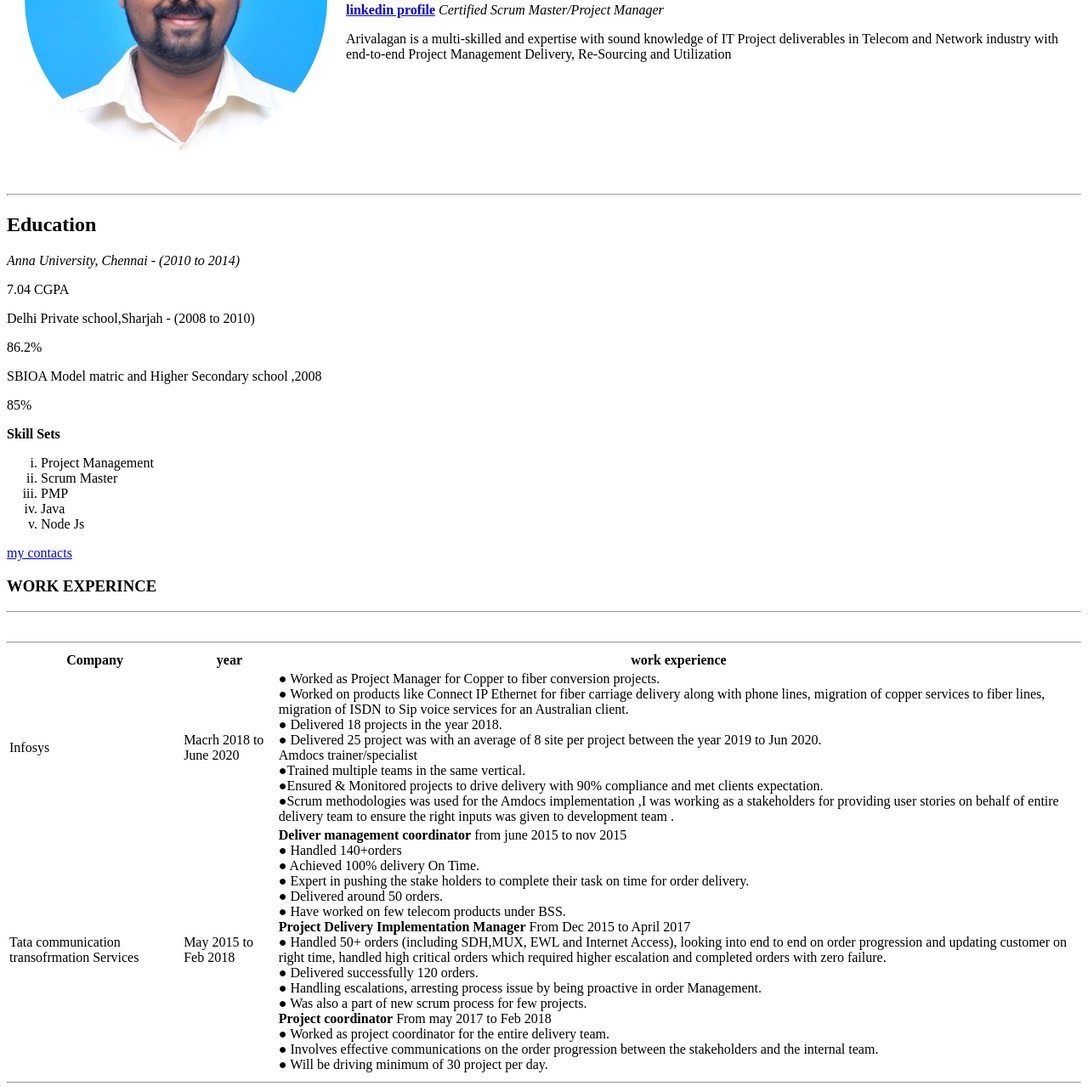
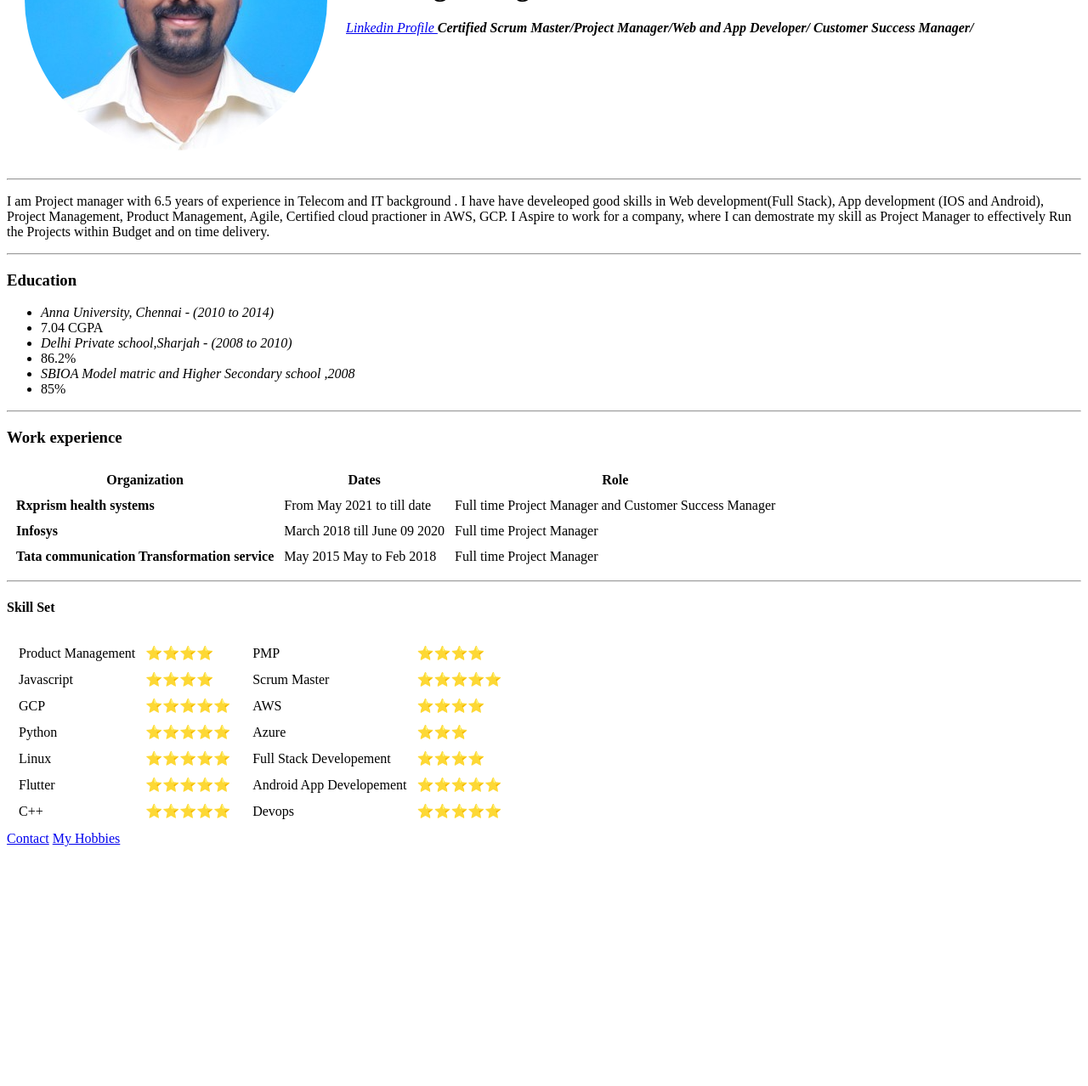
Before and after one commit to ArivalaganRaghavan/CV, a plain HTML site: page index.html in a window 1280 px wide. Shown: the part 208-1486 px from the top of the page at 85% size. After the commit the page ends 1212 px from the top, so only its background shows below. Drawn offline with Linux system fonts and the light colour scheme.

Commit message:
V1.1
changes done updated with latest modification

```diff
--- a/index.html
+++ b/index.html
@@ -1,122 +1,151 @@
 <!DOCTYPE html>
-<html lang="en" dir="ltr">
-
+<html lang="en">
 <head>
-  <meta charset="utf-8">
-  <title>Arivalgan's personal site</title>
+  <meta charset="UTF-8">
+  <meta http-equiv="X-UA-Compatible" content="IE=edge">
+  <meta name="viewport" content="width=device-width, initial-scale=1.0">
+  <title>Arivalagan's Personal site </title>
 </head>
-
 <body>
   <table cellspacing="20">
     <tr>
-      <td><img src="ari.png" alt="Arivalagan Profile picture"></td>
+      <td>
+        <img src="ari.png" alt="Arivalagan Profile pic">
+      </td>
+      <td>
+        <h1>Arivalagan Raghavan</h1>
+        <p><em><a href="https://www.linkedin.com/in/arivalagan-raghavan-56678aa7/">Linkedin Profile </a><strong>Certified Scrum Master/Project Manager/Web and App Developer/ Customer Success Manager/</strong></em> </p>
 
-      <td>
-        <hr>
-        <h1>Arivalagan Raghavan</h1>
-
-        <strong><a href="https://www.linkedin.com/in/arivalagan-raghavan-56678aa7/">linkedin profile</a> </strong>
-        <em>Certified Scrum Master/Project Manager</em>
-        <p>Arivalagan is a multi-skilled and expertise with sound knowledge
-          of IT Project deliverables in Telecom and
-          Network industry with end-to-end Project Management
-          Delivery, Re-Sourcing and Utilization</p>
       </td>
     </tr>
   </table>
+  <hr>
+  <p>I am Project manager with 6.5 years of experience in Telecom and IT background .
+  I have have develeoped good skills in Web development(Full Stack), App development (IOS and Android), Project Management, Product
+  Management, Agile, Certified cloud practioner in AWS, GCP.
+  I Aspire to work for a company, where I can demostrate my skill as Project Manager to effectively Run the Projects within Budget and on time delivery.</p>
+  <hr>
+  <h3>Education</h3>
+  <ul>
+    <li> <em>Anna University, Chennai - (2010 to 2014)</em> </li>
+    <li>7.04 CGPA</li>
+    <li><em>Delhi Private school,Sharjah - (2008 to 2010)</em></li>
+    <li>86.2%</li>
+    <li><em>SBIOA Model matric and Higher Secondary school ,2008</em></li>
+    <li>85%</li>
+  </ul>
+  <hr>
+  <h3> Work experience</h3>
+  <table cellspacing="10">
+    <thead>
+      <tr>
+        <th>Organization</th>
+        <th>Dates</th>
+        <th>Role</th>
+      </tr>
+    </thead>
+    <tbody>
+      <tr>
+        <td> <strong>Rxprism health systems</strong>  </td>
+        <td>From May 2021 to till date</td>
+        <td> Full time Project Manager and Customer Success Manager</td>
+      </tr>
+      <tr>
+        <td> <strong>Infosys </strong>  </td>
+        <td>March 2018 till June 09 2020</td>
+        <td> Full time Project Manager</td>
+      </tr>
+      <tr>
+        <td> <strong>Tata communication Transformation service </strong>  </td>
+        <td>May 2015 May to Feb 2018</td>
+        <td> Full time Project Manager</td>
+      </tr>
+    </tbody>
+    <tfoot>
 
-</body>
-<br>
+    </tfoot>
 
-<hr size="3" />
-<h2>Education </h2>
-<p><em>Anna University, Chennai - (2010 to 2014)</em></p>
-<p>7.04 CGPA</p>
-<p>Delhi Private school,Sharjah - (2008 to 2010)</p>
-<p>86.2%</p>
-<p>SBIOA Model matric and Higher Secondary school ,2008 </p>
-<p>85%</p>
-<p><b>Skill Sets</b></p>
-<ol type='i'>
-  <li>Project Management</li>
-  <li>Scrum Master</li>
-  <li>PMP</li>
-  <li>Java</li>
-  <li>Node Js</li>
-</ol>
-<a href="contacts.html">my contacts</a>
+  </table>
+  <hr>
+  <h4>Skill Set</h4>
+  <table>
+<tr>
+  <td>
+    <table cellspacing="10">
+      <tr><td>Product Management </td>
+        <td>&#11088;&#11088;&#11088;&#11088;</td></tr>
+      <tr>
+        <td>Javascript </td>
+        <td>&#11088;&#11088;&#11088;&#11088;</td>
+      </tr>
+      <tr>
+        <td>GCP </td>
+        <td> &#11088;&#11088;&#11088;&#11088;&#11088;</td>
+      </tr>
+      <tr>
+        <td>Python </td>
+        <td>&#11088;&#11088;&#11088;&#11088;&#11088;</td>
+      </tr>
+      <tr>
+        <td>Linux </td>
+        <td>&#11088;&#11088;&#11088;&#11088;&#11088;</td>
+      </tr>
+      <tr>
+        <td>Flutter </td>
+        <td>&#11088;&#11088;&#11088;&#11088;&#11088;</td>
+      </tr>
+      <tr>
+        <td>C++ </td>
+        <td>&#11088;&#11088;&#11088;&#11088;&#11088;</td>
+      </tr>
+    </table>
+  </td>
+  <td>
+    <table cellspacing="10" >
+      <tr>
+        <td>PMP </td>
+        <td>&#11088;&#11088;&#11088;&#11088;</td>
+      </tr>
+      <tr>
+        <td>Scrum Master </td>
+        <td>&#11088;&#11088;&#11088;&#11088;&#11088;</td>
 
-</html>
-<h3>WORK EXPERINCE </h3>
+      </tr>
+      <tr>
+        <td>AWS </td>
+        <td>&#11088;&#11088;&#11088;&#11088;</td>
 
-<hr>
-<table>
-  <th>Company</th>
+      </tr>
+      <tr>
+        <td>Azure </td>
+        <td>&#11088;&#11088;&#11088;</td>
 
-  <th>year</th>
-  <th>work experience</th>
-  <tr>
-    <td>Infosys</td>
-    <td>Macrh 2018 to June 2020</td>
-    <td>● Worked as Project Manager for Copper to fiber conversion projects.
-      <br> ● Worked on products like Connect IP Ethernet for fiber carriage delivery along with phone lines, migration of copper services to fiber lines, migration of ISDN to Sip voice services for an Australian client.
-      <br> ● Delivered 18 projects in the year 2018.
-      <br> ● Delivered 25 project was with an average of 8 site per project between the year 2019 to Jun 2020.
-      <br> Amdocs trainer/specialist
-      <br> ●Trained multiple teams in the same vertical.
-      <br> ●Ensured & Monitored projects to drive delivery with 90% compliance and met clients expectation.
-      <br> ●Scrum methodologies was used for the Amdocs implementation ,I was working as a stakeholders for providing user stories on behalf of entire delivery team to ensure the right inputs was given to development team .
-    </td>
-  </tr>
-  <tr>
-    <td>Tata communication transofrmation Services</td>
-    <td>May 2015 to Feb 2018</td>
-    <td>
-      <b>Deliver management coordinator</b> from june 2015 to nov 2015
-      <br>● Handled 140+orders
-      <br>● Achieved 100% delivery On Time.
-      <br>● Expert in pushing the stake holders to complete their task on time for order delivery.
-      <br>● Delivered around 50 orders.
-      <br>● Have worked on few telecom products under BSS.
-      <br><b>Project Delivery Implementation Manager</b> From Dec 2015 to April 2017
-      <br>● Handled 50+ orders (including SDH,MUX, EWL and Internet Access), looking into end to end on order progression and updating customer on right time, handled high critical orders which required higher escalation and completed orders with
-      zero failure.
-      <br> ● Delivered successfully 120 orders.
-      <br>● Handling escalations, arresting process issue by being proactive in order Management.
-      <br>● Was also a part of new scrum process for few projects.
-      <br><b>Project coordinator</b> From may 2017 to Feb 2018
-      <br>● Worked as project coordinator for the entire delivery team.
-      <br>● Involves effective communications on the order progression between the stakeholders and the internal team.
-      <br>● Will be driving minimum of 30 project per day.
-    </td>
-  </tr>
-  <br>
+      </tr>
+      <tr>
+        <td>Full Stack Developement </td>
+        <td>&#11088;&#11088;&#11088;&#11088;</td>
 
-  <hr>
+      </tr>
+      <tr>
+        <td>Android App Developement </td>
+        <td>&#11088;&#11088;&#11088;&#11088;&#11088;</td>
 
-</table cellspacing="10">
-<hr>
-<h3><b>Skill SET</b></h3>
-<table>
-  <tr>Skills </tr>
-  <tr>Rating</target="">
-  <br>
-  <td> Scrum master ⭐⭐⭐⭐ ;
-    <br> HTML &#11088; &#11088;&#11088;&#11088;
-    <br> Basics of telecom BSS &#11088;&#11088;
-    <br> CSS &#11088;&#11088;&#11088;&#11088;
-    <br> Java Script &#11088;&#11088;&#11088;&#11088;
-    <br> C++ &#11088;&#11088;&#11088;&#11088;
-    <br> Microsoft Office &#11088;&#11088;&#11088;
-    <br> Amdocs &#11088;&#11088;&#11088;&#11088;
-    <br> Project Management Prosfessional &#11088;&#11088;&#11088;&#11088;
-    <br> Telecom &#11088;&#11088;&#11088;&#11088;
-    <br> SDH &#11088;&#11088;
-    <br> DWDM &#11088;&#11088;
-    <br> Stakeholder management &#11088;&#11088;&#11088;&#11088;
-    <br> Project Management &#11088;&#11088;&#11088;&#11088;
-    <br> Project Delivery &#11088;&#11088;&#11088;&#11088;
+      </tr>
+      <tr>
+        <td>Devops </td>
+        <td>&#11088;&#11088;&#11088;&#11088;&#11088;</td>
+
+      </tr>
+</table>
   </td>
 
+</tr>
 
-</table>
+  </table>
+
+
+
+  <a href="my contact.html">Contact</a>
+  <a href="Hobbies.html"> My Hobbies</a>
+</body>
+</html>
```
